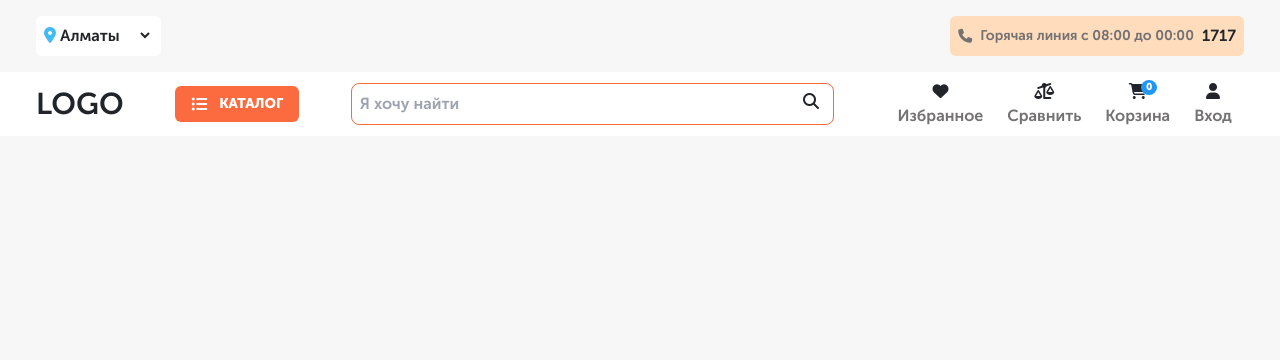
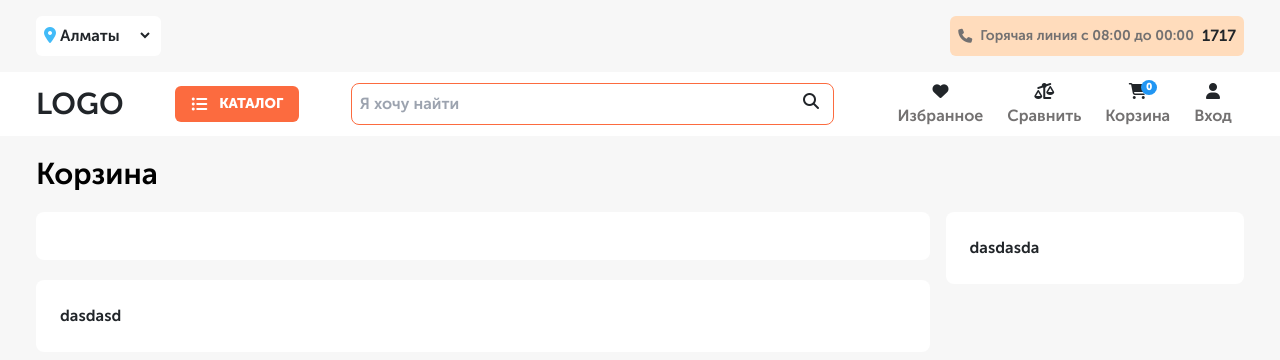
Before and after one commit to alidarovolj/vueproject, a Vue app: page /cart in a window 1280 px wide. Shown: the top 360 px of the page. Built offline with nearby package versions, Linux system fonts and the light colour scheme; data requests are answered from the project's data file.

Commit message:
cart page

```diff
--- /dev/null
+++ b/src/components/CartComp.vue
@@ -0,0 +1,50 @@
+<template>
+  <div class="singlePage">
+    <div class="container">
+      <h1 class="my-5 text-black text-3xl">Корзина</h1>
+      <div class="flex items-start justify-between my-5">
+        <div class="block w-3/4 mr-4">
+          <div class="bg-white p-6 rounded-lg">
+            <div
+              v-for="(products, index) of addedProducts"
+              :key="products"
+              class="mb-3"
+            >
+              <div class="flex items-center">
+                <div class="block text-center w-max">
+                  <img
+                    class="w-20 h-16 mx-auto"
+                    :src="products.images[0].first"
+                    alt=""
+                  />
+                  <p class="text-xs text-center text-gray-400 uppercase mt-3" @click="removeItem(index)">Удалить</p>
+                </div>
+                <p class="mx-3 text-lg w-full">{{ products.name }}</p>
+                <p class="font-bold flex justify-end w-full">{{ products.price }}т.</p>
+              </div>
+            </div>
+          </div>
+          <div class="bg-white p-6 rounded-lg my-5">dasdasd</div>
+        </div>
+        <div class="block bg-white p-6 rounded-lg w-1/4 sticky top-5">
+          dasdasda
+        </div>
+      </div>
+    </div>
+  </div>
+</template>
+
+<script>
+import { mapGetters, mapActions } from "vuex";
+
+export default {
+  name: "CartComp",
+  computed: mapGetters(["allPhones", "addedProducts"]),
+  methods: {
+    ...mapActions(["fetchPhones"]),
+  },
+  async mounted() {
+    this.fetchPhones();
+  },
+};
+</script>
--- a/src/components/NavbarComp.vue
+++ b/src/components/NavbarComp.vue
@@ -76,7 +76,7 @@
                 </div>
                 <p class="text-right">Итого: {{ sumOfProducts }}</p>
                 <div class="flex justify-between items-center">
-                  <router-link class="hover:cursor-pointer hover:text-blue-400" to="/">Открыть корзину</router-link>
+                  <router-link class="hover:cursor-pointer hover:text-blue-400" to="/cart">Открыть корзину</router-link>
                   <p @click="removeAll()" class="hover:cursor-pointer hover:text-blue-400">Очистить корзину</p>
                 </div>
               </div>
--- a/src/router/index.js
+++ b/src/router/index.js
@@ -2,6 +2,7 @@ import Vue from 'vue'
 import VueRouter from 'vue-router'
 import HomeView from '../views/HomeView.vue'
 import SingleComp from '../components/SingleComp.vue'
+import CartComp from '../components/CartComp.vue'
 
 Vue.use(VueRouter)
 
@@ -15,6 +16,11 @@ const routes = [
     path: '/product/:id',
     name: 'single',
     component: SingleComp
+  },
+  {
+    path: '/cart',
+    name: 'cart',
+    component: CartComp
   }
 ]
 
```
